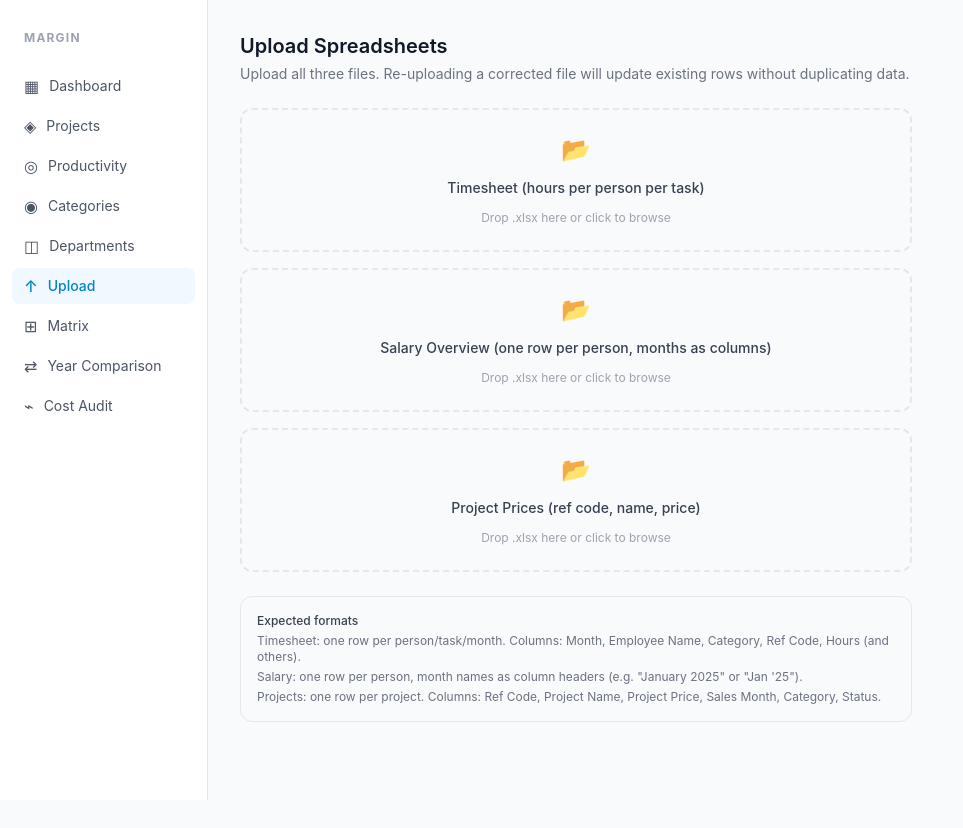
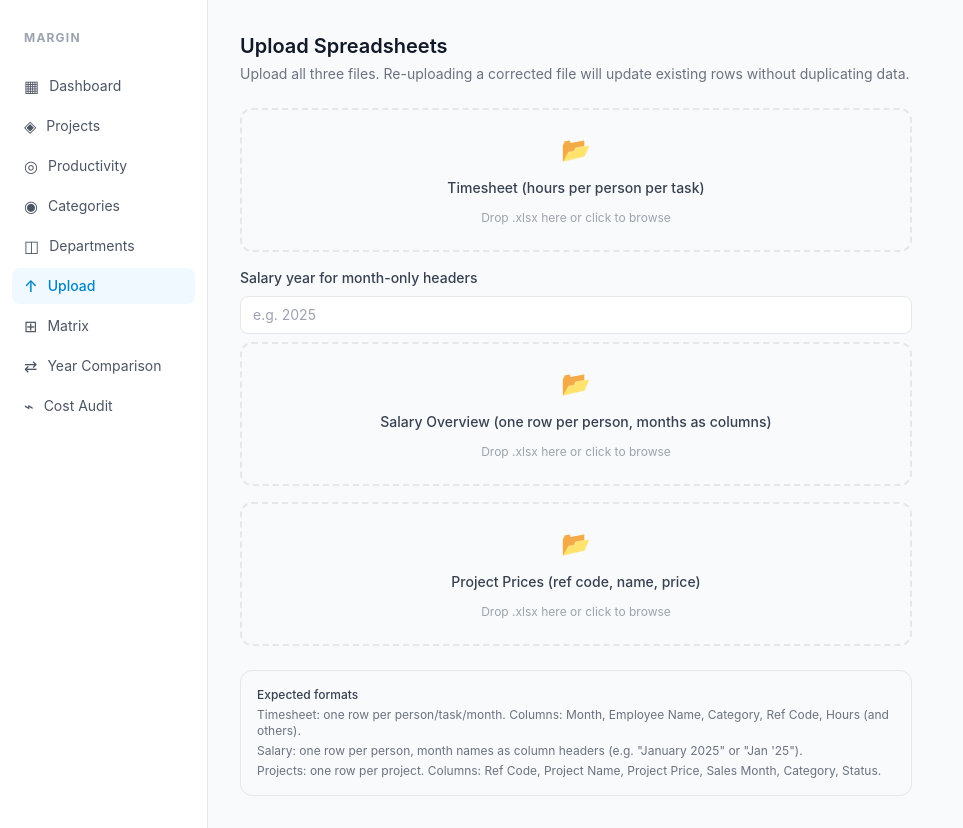
Before and after one commit to nilshani/margin-dashboard, a Next.js app: page /upload in a window 1280 px wide. Shown: the whole page, without its empty margins (0-963 px from the left). Before the commit the page ends 800 px from the top, so only its background shows below. Built offline with nearby package versions, Linux system fonts and the light colour scheme.

Commit message:
Fixed salaries data upload changes for adding year also as input

```diff
--- a/src/app/api/upload/route.ts
+++ b/src/app/api/upload/route.ts
@@ -8,6 +8,8 @@ export async function POST(req: NextRequest) {
   const formData = await req.formData();
   const file = formData.get("file") as File | null;
   const type = formData.get("type") as string | null;
+  const salaryYearValue = formData.get("salaryYear");
+  const salaryYear = salaryYearValue ? parseInt(String(salaryYearValue), 10) : undefined;
 
   if (!file || !type) {
     return NextResponse.json({ error: "Missing file or type" }, { status: 400 });
@@ -42,7 +44,7 @@ export async function POST(req: NextRequest) {
     }
 
     if (type === "salary") {
-      const { rows, errors } = parseSalary(buffer);
+      const { rows, errors } = parseSalary(buffer, salaryYear);
       const insert = db.prepare(`
         INSERT INTO salary_entries (employee_name, year, month, salary)
         VALUES (?,?,?,?)
--- a/src/app/upload/page.tsx
+++ b/src/app/upload/page.tsx
@@ -7,6 +7,7 @@ interface UploadResult { inserted: number; errors: string[]; }
 
 export default function UploadPage() {
   const [results, setResults] = useState<Record<string, UploadResult>>({});
+  const [salaryYear, setSalaryYear] = useState("");
 
   const handleDone = (type: string) => (result: UploadResult) => {
     setResults((prev) => ({ ...prev, [type]: result }));
@@ -23,7 +24,19 @@ export default function UploadPage() {
 
       <div className="grid gap-4">
         <UploadZone type="timesheet" label="Timesheet (hours per person per task)" onDone={handleDone("timesheet")} />
-        <UploadZone type="salary" label="Salary Overview (one row per person, months as columns)" onDone={handleDone("salary")} />
+        <div className="flex flex-col gap-2">
+          <label className="text-sm font-medium text-gray-700">Salary year for month-only headers</label>
+          <input
+            type="number"
+            min="2000"
+            max="2100"
+            placeholder="e.g. 2025"
+            value={salaryYear}
+            onChange={(e) => setSalaryYear(e.target.value)}
+            className="border border-gray-200 rounded-lg px-3 py-2 text-sm focus:outline-none focus:ring-2 focus:ring-brand-500"
+          />
+          <UploadZone type="salary" year={salaryYear ? Number(salaryYear) : undefined} label="Salary Overview (one row per person, months as columns)" onDone={handleDone("salary")} />
+        </div>
         <UploadZone type="projects" label="Project Prices (ref code, name, price)" onDone={handleDone("projects")} />
       </div>
 
--- a/src/components/upload-zone.tsx
+++ b/src/components/upload-zone.tsx
@@ -6,10 +6,11 @@ import { cn } from "@/lib/utils";
 interface UploadZoneProps {
   type: "timesheet" | "salary" | "projects";
   label: string;
+  year?: number;
   onDone: (result: { inserted: number; errors: string[] }) => void;
 }
 
-export function UploadZone({ type, label, onDone }: UploadZoneProps) {
+export function UploadZone({ type, label, year, onDone }: UploadZoneProps) {
   const [state, setState] = useState<"idle" | "uploading" | "done" | "error">("idle");
   const [message, setMessage] = useState("");
   const [dragging, setDragging] = useState(false);
@@ -21,6 +22,7 @@ export function UploadZone({ type, label, onDone }: UploadZoneProps) {
     const fd = new FormData();
     fd.append("file", file);
     fd.append("type", type);
+    if (year) fd.append("salaryYear", String(year));
     try {
       const res = await fetch("/api/upload", { method: "POST", body: fd });
       const data = await res.json();
--- a/src/lib/calculations.ts
+++ b/src/lib/calculations.ts
@@ -214,7 +214,10 @@ export function getDashboardMetrics(filter: PeriodFilter): DashboardMetrics {
       missingSalary.add(e.employee_name);
     }
     const indirectRate = indirectRateCache.get(key) ?? 0;
-    totalCost += e.hours * ((directRate ?? 0) + indirectRate);
+    totalCost += e.hours * (directRate ?? 0);
+    if (billableCategories.includes(e.category)) {
+      totalCost += e.hours * indirectRate;
+    }
   }
 
   // Revenue = sum of prices for projects that have hours in this period
@@ -258,6 +261,8 @@ export function getDashboardMetrics(filter: PeriodFilter): DashboardMetrics {
 
 export function getProjectDetail(refCode: string) {
   const db = getDb();
+  const billableCategories = getBillableCategories();
+  const billablePlaceholders = billableCategories.map(() => "?").join(",");
 
   const project = db
     .prepare("SELECT * FROM projects WHERE ref_code=?")
@@ -276,10 +281,10 @@ export function getProjectDetail(refCode: string) {
     .prepare(
       `SELECT t.employee_name, t.department, t.designation, t.year, t.month, SUM(t.hours) as hours
        FROM timesheet_entries t
-       WHERE t.ref_code=?
+       WHERE t.ref_code=? AND t.category IN (${billablePlaceholders})
        GROUP BY t.employee_name, t.department, t.designation, t.year, t.month`
     )
-    .all(refCode) as {
+     .all(refCode, ...billableCategories) as {
     employee_name: string;
     department: string;
     designation: string;
@@ -454,9 +459,10 @@ export function getAllProjects(filter: PeriodFilter) {
       `SELECT ref_code, year, month, employee_name, SUM(hours) as hours
        FROM timesheet_entries
        WHERE (${yearMonthConditions}) AND ref_code IS NOT NULL AND ref_code != ''
+        AND category IN (${placeholders})
        GROUP BY ref_code, year, month, employee_name`
     )
-    .all(...yearMonthParams) as {
+     .all(...yearMonthParams, ...billableCategories) as {
     ref_code: string;
     year: number;
     month: number;
--- a/src/lib/parsers/salary.ts
+++ b/src/lib/parsers/salary.ts
@@ -22,7 +22,7 @@ function clean(v: unknown): string {
   return s === "-" || s === "–" || s === "—" ? "" : s;
 }
 
-export function parseSalary(buffer: Buffer): {
+export function parseSalary(buffer: Buffer, fallbackYear?: number): {
   rows: SalaryRow[];
   errors: string[];
 } {
@@ -64,7 +64,7 @@ export function parseSalary(buffer: Buffer): {
         for (let c = range.s.c; c <= range.e.c; c++) {
           const cell = sheet[XLSX.utils.encode_cell({ r, c })];
           const raw = cell?.v?.toString() ?? "";
-          const parsed = parseMonthYear(raw);
+          const parsed = parseMonthYear(raw, fallbackYear);
           if (parsed) {
             monthCols.push({ colIdx: c, month: parsed.month, year: parsed.year });
           }
--- a/src/lib/parsers/timesheet.ts
+++ b/src/lib/parsers/timesheet.ts
@@ -15,7 +15,7 @@ const MONTH_MAP: Record<string, number> = {
   december: 12, dec: 12,
 };
 
-export function parseMonthYear(raw: string): { month: number; year: number } | null {
+export function parseMonthYear(raw: string, fallbackYear = new Date().getFullYear()): { month: number; year: number } | null {
   if (!raw) return null;
   const cleaned = raw.toString().replace(/[''`]/g, "").toLowerCase().trim();
 
@@ -31,7 +31,7 @@ export function parseMonthYear(raw: string): { month: number; year: number } | n
 
   // Just month name — caller should supply year from context
   const monthOnly = MONTH_MAP[cleaned];
-  if (monthOnly) return { month: monthOnly, year: new Date().getFullYear() };
+  if (monthOnly) return { month: monthOnly, year: fallbackYear };
 
   return null;
 }
```
